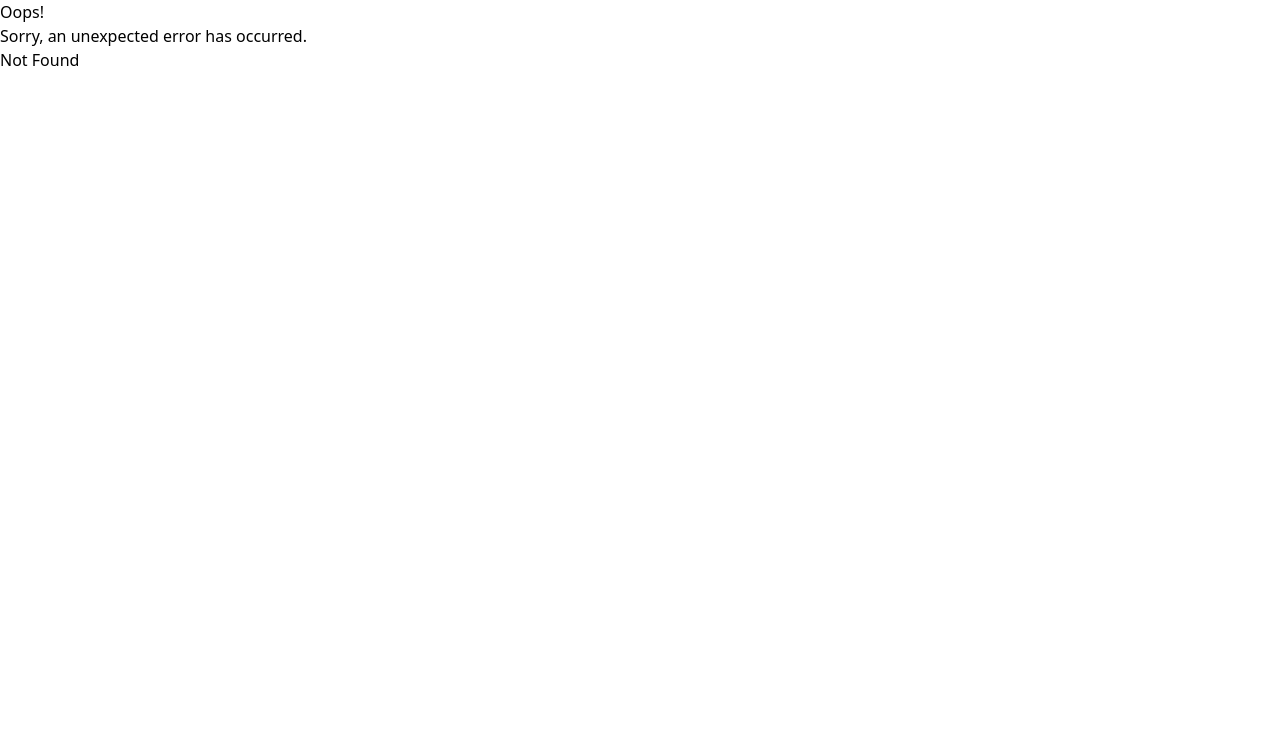
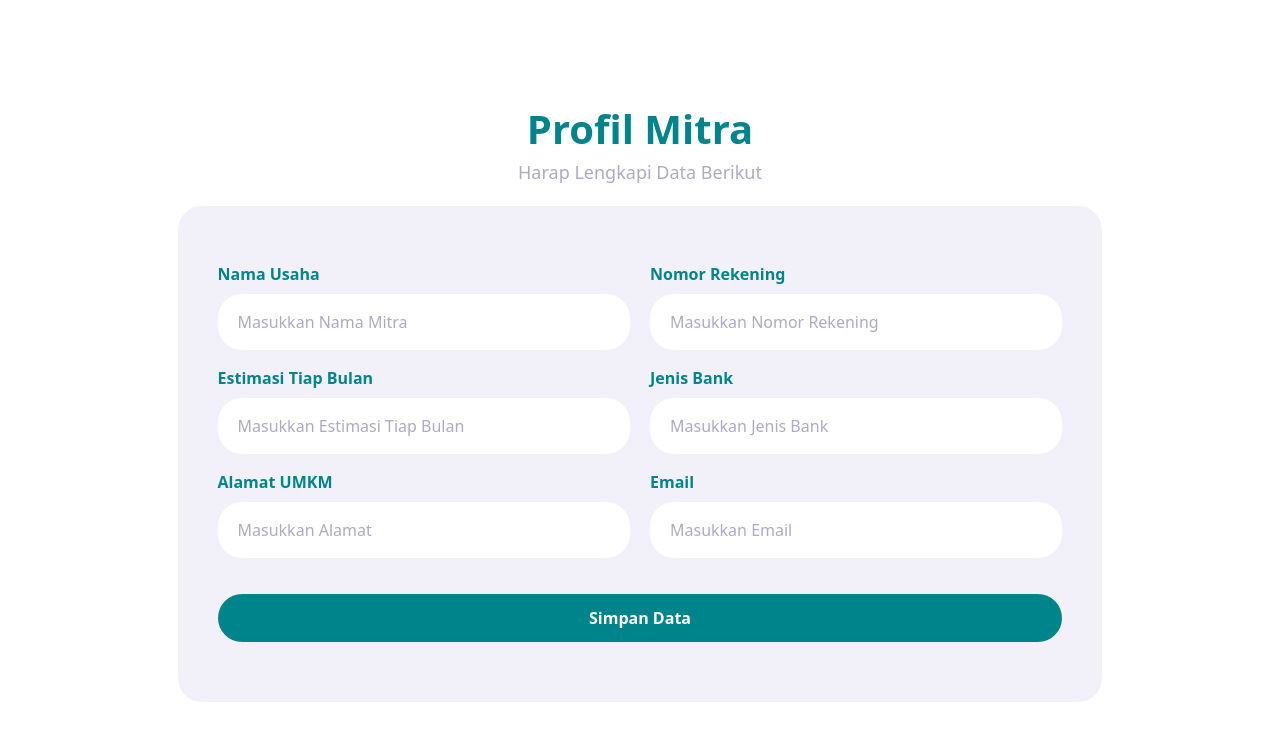
Before and after one commit to muhadhilr/Adidaya, a React (Vite) app: page /profil-mitra in a window 1280 px wide. Before the commit this address had no page. Shown: the top 740 px of the page. Built offline with nearby package versions, Linux system fonts and the light colour scheme.

Commit message:
feat: Create ProfileInvestor and ProfileMitra pages

```diff
--- /dev/null
+++ b/src/layouts/ProfilInvestor.jsx
@@ -0,0 +1,37 @@
+import React from "react";
+import Input from "../components/Input";
+import Button from "../components/Button";
+
+const ProfilInvestor = () => {
+  return (
+    <div className="bg-purple-bg flex flex-col justify-center h-full p-10 rounded-3xl">
+      <form action="">
+        <div className="flex flex-col">
+          <div className="flex w-full">
+            <div className="w-full mr-5">
+              <Input placeholder={"Masukkan Nama Lengkap"} type={"text"}>
+                Nama Lengkap
+              </Input>
+              <Input placeholder={"Masukkan Alamat"} type={"text"}>
+                Alamat
+              </Input>
+            </div>
+            <div className="w-full">
+              <Input placeholder={"Masukkan Nomor Rekening"} type={"number"}>
+                Nomor Rekening
+              </Input>
+              <Input placeholder={"Masukkan Jenis Bank"} type={"text"}>
+                Jenis Bank
+              </Input>
+            </div>
+          </div>
+          <div className="my-5">
+            <Button type={"submit"}>Simpan Data</Button>
+          </div>
+        </div>
+      </form>
+    </div>
+  );
+};
+
+export default ProfilInvestor;
--- /dev/null
+++ b/src/layouts/ProfilMitra.jsx
@@ -0,0 +1,46 @@
+import React from "react";
+import Input from "../components/Input";
+import Button from "../components/Button";
+
+const ProfilMitra = () => {
+  return (
+    <div className="bg-purple-bg flex flex-col justify-center h-full p-10 rounded-3xl">
+      <form action="">
+        <div className="flex flex-col">
+          <div className="flex w-full">
+            <div className="w-full mr-5">
+              <Input placeholder={"Masukkan Nama Mitra"} type={"text"}>
+                Nama Usaha
+              </Input>
+              <Input
+                placeholder={"Masukkan Estimasi Tiap Bulan"}
+                type={"number"}
+              >
+                Estimasi Tiap Bulan
+              </Input>
+              <Input placeholder={"Masukkan Alamat"} type={"text"}>
+                Alamat UMKM
+              </Input>
+            </div>
+            <div className="w-full">
+              <Input placeholder={"Masukkan Nomor Rekening"} type={"number"}>
+                Nomor Rekening
+              </Input>
+              <Input placeholder={"Masukkan Jenis Bank"} type={"text"}>
+                Jenis Bank
+              </Input>
+              <Input placeholder={"Masukkan Email"} type={"email"}>
+                Email
+              </Input>
+            </div>
+          </div>
+          <div className="my-5">
+            <Button type={"submit"}>Simpan Data</Button>
+          </div>
+        </div>
+      </form>
+    </div>
+  );
+};
+
+export default ProfilMitra;
--- /dev/null
+++ b/src/pages/ProfilInvestorPage.jsx
@@ -0,0 +1,18 @@
+import React from 'react'
+import ProfilInvestor from '../layouts/ProfilInvestor'
+
+const ProfilInvestorPage = () => {
+  return (
+    <div className='h-screen flex flex-col justify-center items-center'>
+      <div className='text-center'>
+        <h1 className='text-h2 font-bold text-purple'>Profil Investor</h1>
+        <p className='text-p1 text-purple-ph'>Harap Lengkapi Data Berikut</p>
+      </div>
+      <div className='mt-5'>
+        <ProfilInvestor />
+      </div>
+    </div>
+  )
+}
+
+export default ProfilInvestorPage
--- /dev/null
+++ b/src/pages/ProfilMitraPage.jsx
@@ -0,0 +1,18 @@
+import React from 'react'
+import ProfilMitra from '../layouts/ProfilMitra'
+
+const ProfilMitraPage = () => {
+  return (
+    <div className='h-screen flex flex-col justify-center items-center'>
+      <div className='text-center'>
+        <h1 className='text-h2 font-bold text-purple'>Profil Mitra</h1>
+        <p className='text-p1 text-purple-ph'>Harap Lengkapi Data Berikut</p>
+      </div>
+      <div className='mt-5'>
+        <ProfilMitra />
+      </div>
+    </div>
+  )
+}
+
+export default ProfilMitraPage
--- /dev/null
+++ b/src/pages/TestingPage.jsx
@@ -0,0 +1,10 @@
+import React from 'react'
+import ProfilInvestor from '../layouts/ProfilInvestor'
+
+const TestingPage = () => {
+  return (
+    <ProfilInvestor />
+  )
+}
+
+export default TestingPage
--- a/tailwind.config.js
+++ b/tailwind.config.js
@@ -3,13 +3,15 @@ export default {
   content: ["./index.html", "./src/**/*.{js,ts,jsx,tsx}"],
   theme: {
     colors: {
-      'purple': '#5D5A88',
+      'purple': '#00848C',
       'purple-ph': '#ADABC3',
       'purple-bg': '#F2F1FA',
       'white': '#ffffff'
     },
     fontSize: {
-      'h1': '56px'
+      'h1': '56px',
+      'h2': '40px',
+      'p1': '18px',
     },
     backgroundImage: {
       'login-register': "url('./assets/images/loginRegister.jpg')",
```
Also changed, not shown: src/main.jsx (+15 -0 lines).
